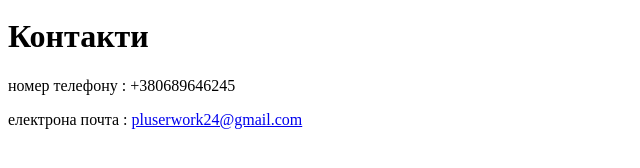
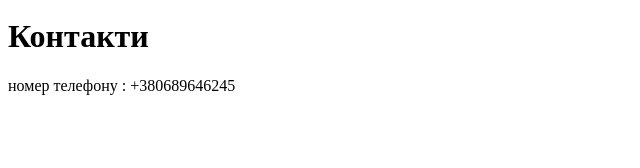
Before and after one commit to Phant24/DomIAN, a plain HTML site: page index.html in a window 1280 px wide. Shown: the part 442-610 px from the top of the page, without its empty margins (0-640 px from the left). Drawn offline with Linux system fonts and the light colour scheme.

Commit message:
Update index.html

```diff
--- a/index.html
+++ b/index.html
@@ -20,5 +20,5 @@
 </table>
 <h1>Контакти&nbsp;</h1>
 <p>номер телефону : +380689646245</p>
-<p>електрона почта : <a href="mailto:pluserwork24@gmail.com">pluserwork24@gmail.com</a></p>
+
 <p>&nbsp;</p>
```
